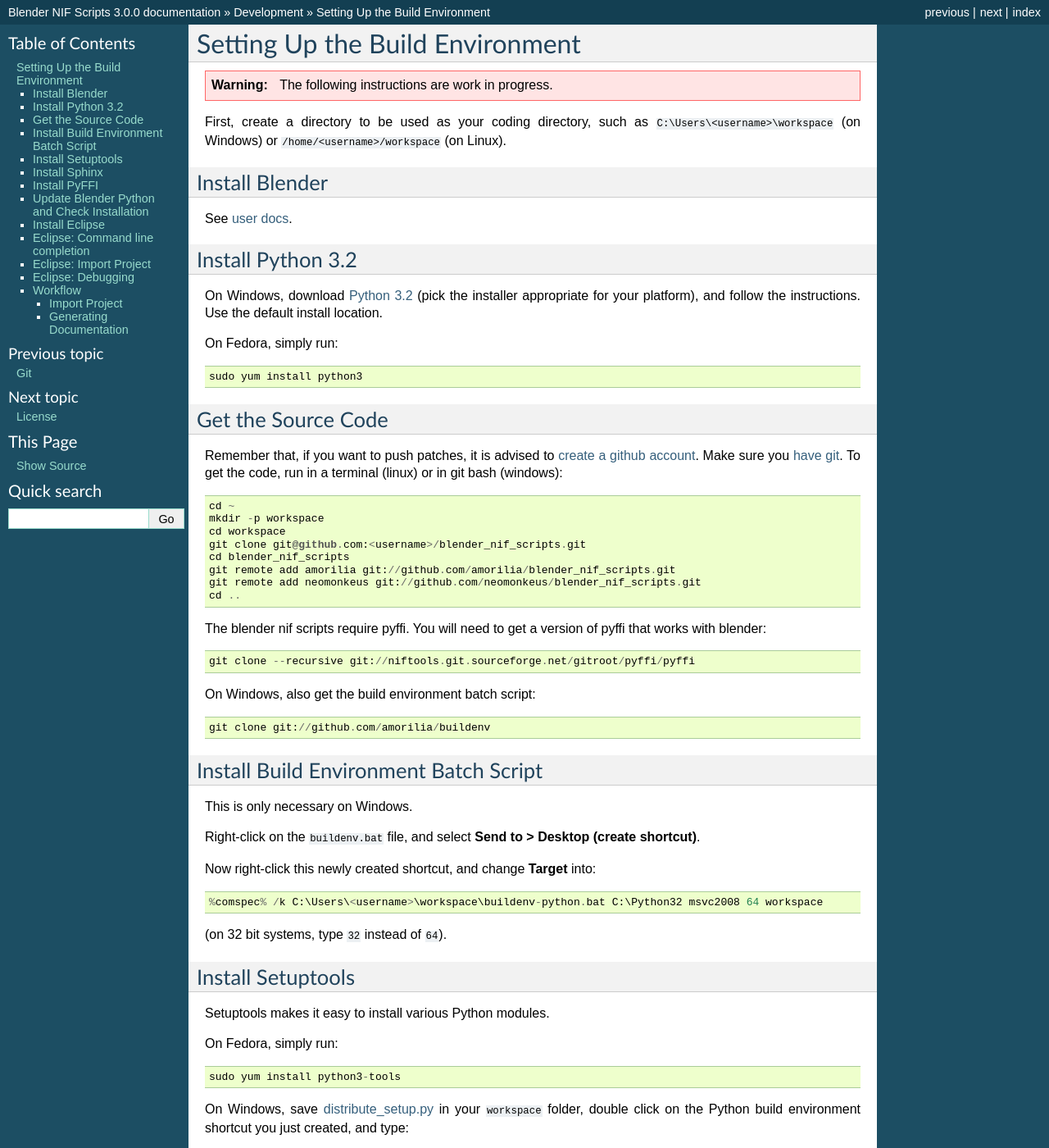
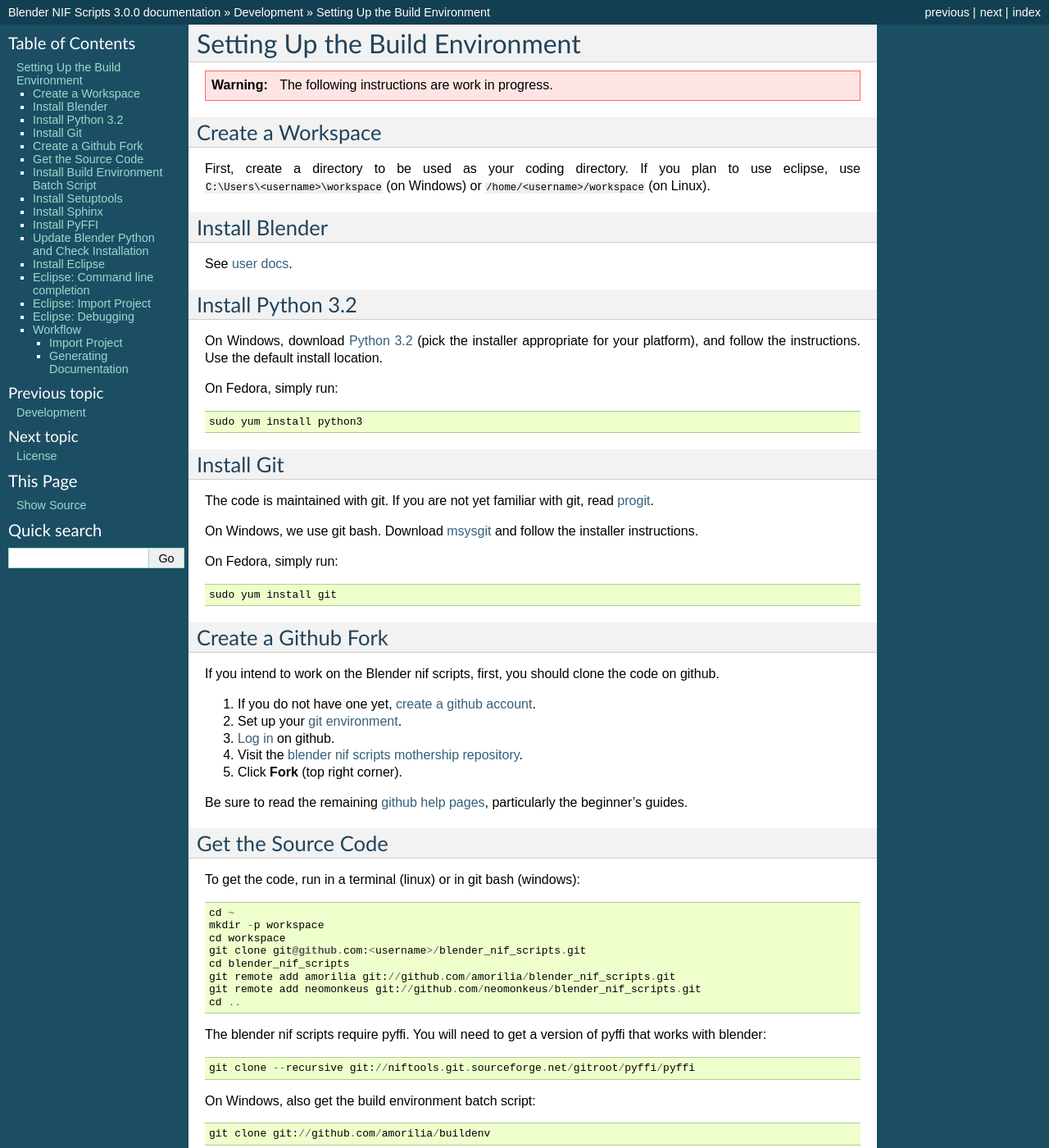
Before and after one commit to niftools/blender_niftools_addon, a Sphinx documentation site: the page built from docs/development/setup.rst, in a window 1280 px wide and 1400 px high. Shown: the whole window at 82% size. Built offline with Sphinx 7.4.7, drawn with Linux system fonts in a browser that asks for light colours; formulas are drawn with MathJax 3.

Commit message:
Merged git install and forking instructions back into setup file.

```diff
--- a/docs/development/index.rst
+++ b/docs/development/index.rst
@@ -6,5 +6,4 @@
 .. toctree::
    :maxdepth: 2
 
-   git
    setup
--- a/docs/development/setup.rst
+++ b/docs/development/setup.rst
@@ -5,7 +5,11 @@
 
     The following instructions are work in progress.
 
-First, create a directory to be used as your coding directory, such as
+Create a Workspace
+------------------
+
+First, create a directory to be used as your coding directory.
+If you plan to use eclipse, use
 ``C:\Users\<username>\workspace`` (on Windows)
 or
 ``/home/<username>/workspace`` (on Linux).
@@ -27,12 +31,46 @@
 
   sudo yum install python3
 
+Install Git
+-----------
+
+The code is maintained with git. If you are not yet familiar with git,
+read `progit <http://progit.org/book/>`_.
+
+On Windows, we use git bash. Download
+`msysgit <http://code.google.com/p/msysgit/downloads/list>`_
+and follow the installer instructions.
+
+On Fedora, simply run::
+
+  sudo yum install git
+
+Create a Github Fork
+--------------------
+
+If you intend to work on the Blender nif scripts, first, you should
+clone the code on github.
+
+1. If you do not have one yet, `create a github account
+   <https://github.com/signup/free>`_.
+
+2. Set up your `git environment
+   <http://help.github.com/set-up-git-redirect>`_.
+
+3. `Log in <https://github.com/login>`_ on github.
+
+4. Visit the `blender nif scripts mothership repository
+   <https://github.com/amorilia/blender_nif_scripts>`_.
+
+5. Click **Fork** (top right corner).
+
+Be sure to read the remaining `github help
+pages <http://help.github.com/>`_, particularly the beginner's
+guides.
+
 Get the Source Code
 -------------------
 
-Remember that, if you want to push patches,
-it is advised to :ref:`create a github account <dev-create-github-account>`.
-Make sure you :ref:`have git <dev-get-git>`.
 To get the code, run in a terminal (linux) or in git bash (windows)::
 
   cd ~
```
Also changed, not shown: docs/development/git.rst (deleted, +0 -43 lines).
